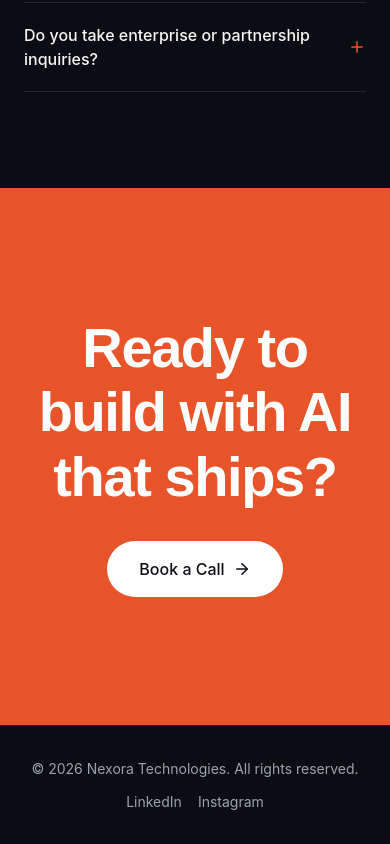
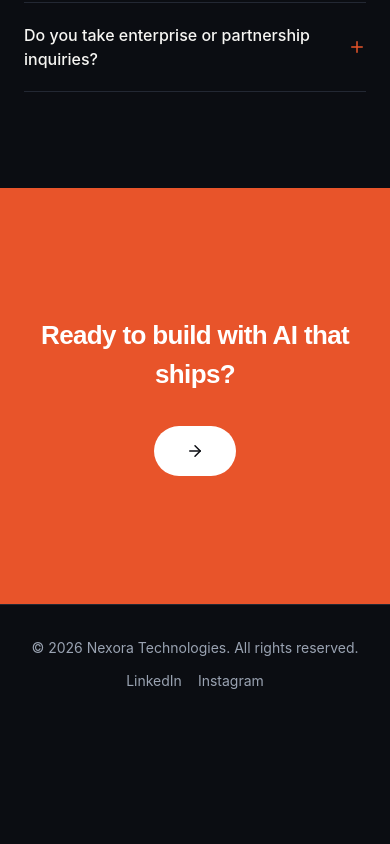
Before and after one commit to abdulhadihasankhan-art/nexora, a Next.js app: page / in a window 390 px wide. Shown: the part 7261-8105 px from the top of the page. After the commit the page ends 7984 px from the top, so only its background shows below. Built offline with nearby package versions, Linux system fonts and the light colour scheme.

Commit message:
Update FinalCTA.tsx

```diff
--- a/components/sections/FinalCTA.tsx
+++ b/components/sections/FinalCTA.tsx
@@ -1,12 +1,12 @@
 // components/sections/FinalCTA.tsx
 import { ArrowRight } from "lucide-react";
-import { CALENDAR_URL } from "@/lib/constants";
+import { CALENDAR_URL, CTA_LABEL } from "@/lib/constants";
 
 export function FinalCTA() {
   return (
     <section className="py-32 px-6 bg-accent">
       <div className="max-w-[800px] mx-auto text-center">
-        <h2 className="text-3xl md:text-2xl font-display font-semibold tracking-tight text-white mb-8">
+        <h2 className="text-[26px] md:text-2xl font-display font-semibold tracking-tight text-white mb-8">
           Ready to build with AI that ships?
         </h2>
         <a
@@ -15,7 +15,7 @@ export function FinalCTA() {
           rel="noopener noreferrer"
           className="inline-flex items-center gap-2 px-8 py-4 rounded-pill bg-white text-ink font-medium transition-transform duration-300 hover:-translate-y-px focus-visible:outline-2 focus-visible:outline-offset-4 focus-visible:outline-white"
         >
-          Book a Call <ArrowRight size={18} aria-hidden="true" />
+          {CTA_LABEL} <ArrowRight size={18} aria-hidden="true" />
         </a>
       </div>
     </section>
```
